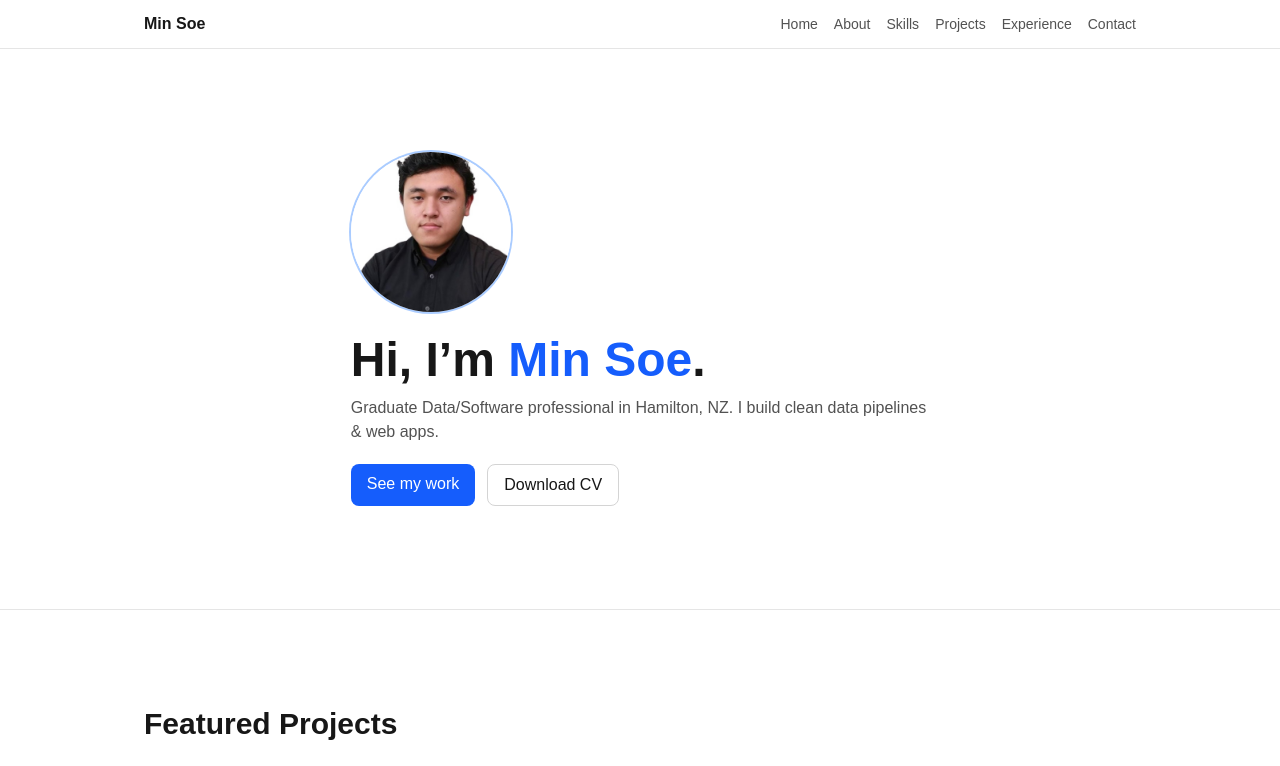
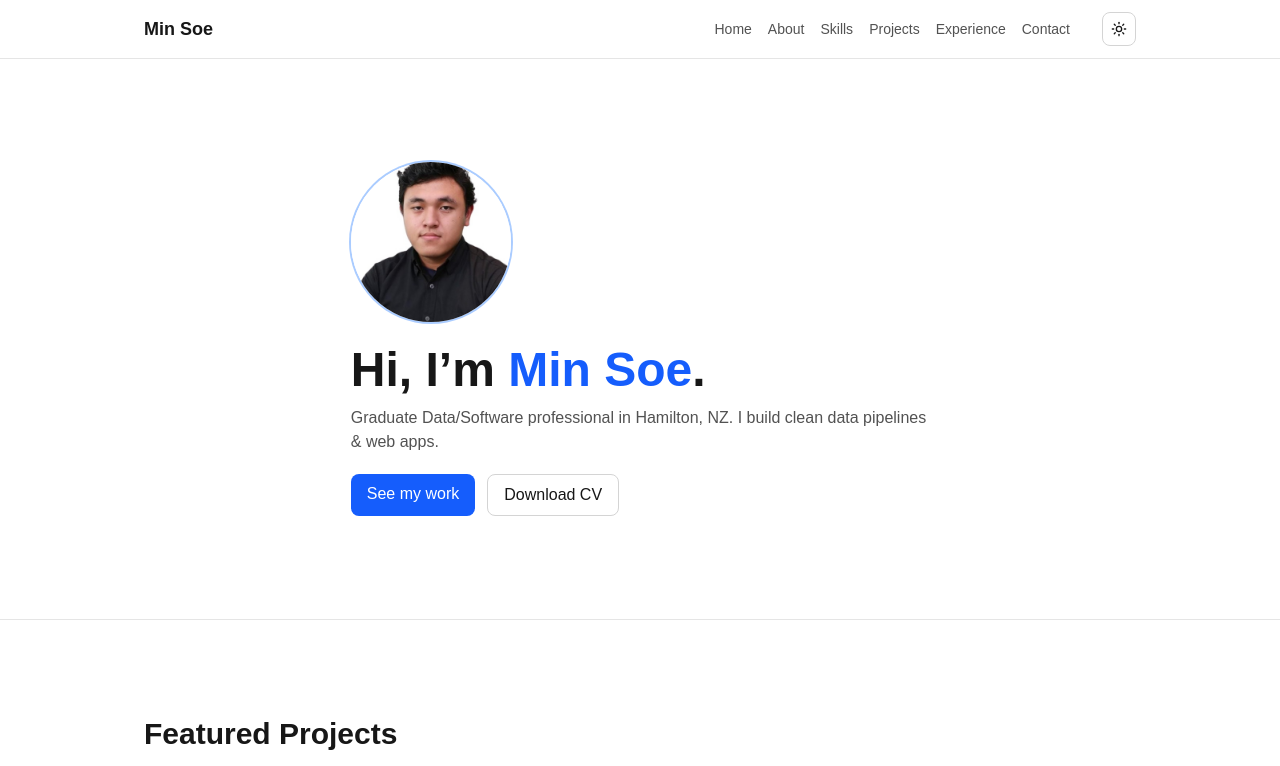
Before and after one commit to minsoehtut306/my-portfolio, a Next.js app: page / in a window 1280 px wide. Shown: the top 766 px of the page. Built offline with nearby package versions, Linux system fonts and the light colour scheme.

Commit message:
Add Dark Mode

```diff
--- a/package.json
+++ b/package.json
@@ -11,6 +11,7 @@
   "dependencies": {
     "@vercel/analytics": "^1.5.0",
     "next": "15.5.4",
+    "next-themes": "^0.4.6",
     "react": "19.1.0",
     "react-dom": "19.1.0"
   },
--- a/src/components/Navbar.tsx
+++ b/src/components/Navbar.tsx
@@ -1,5 +1,7 @@
 "use client";
 
+import { Moon, Sun } from "lucide-react";
+import { useTheme } from "next-themes";
 import Link from "next/link";
 import { useEffect, useState } from "react";
 
@@ -15,7 +17,9 @@ const items = [
 export default function Navbar() {
   const [open, setOpen] = useState(false);
   const [scrolled, setScrolled] = useState(false);
+  const { theme, setTheme } = useTheme();
 
+  // Handle navbar background change on scroll
   useEffect(() => {
     const onScroll = () => setScrolled(window.scrollY > 10);
     onScroll();
@@ -25,20 +29,28 @@ export default function Navbar() {
 
   return (
     <header
-      className={`sticky top-0 z-50 border-b
-        ${scrolled ? "backdrop-blur bg-white/70 dark:bg-black/40" : "bg-transparent"}
+      className={`sticky top-0 z-50 border-b transition-colors
+        ${
+          scrolled
+            ? "backdrop-blur bg-white/70 dark:bg-black/40"
+            : "bg-transparent"
+        }
         border-neutral-200 dark:border-neutral-800`}
     >
       <nav className="max-w-5xl mx-auto px-4 py-3 flex items-center justify-between">
-        <Link href="#home" className="font-semibold">Min Soe</Link>
+        {/* Logo / Name */}
+        <Link href="#home" className="font-semibold text-lg">
+          Min Soe
+        </Link>
 
-        {/* Desktop */}
-        <ul className="hidden md:flex gap-4">
+        {/* Desktop Navigation */}
+        <div className="hidden md:flex items-center gap-4">
+          <ul className="flex gap-4">
             {items.map((i) => (
               <li key={i.href}>
                 <a
                   href={i.href}
-                className="text-sm text-neutral-600 dark:text-neutral-300 hover:text-black dark:hover:text-white"
+                  className="text-sm text-neutral-600 dark:text-neutral-300 hover:text-black dark:hover:text-white transition"
                 >
                   {i.label}
                 </a>
@@ -46,25 +58,51 @@ export default function Navbar() {
             ))}
           </ul>
 
-        {/* Mobile button */}
+          {/* Dark Mode Toggle */}
           <button
-          className="md:hidden text-sm px-3 py-2 rounded border border-neutral-300 dark:border-neutral-700"
+            onClick={() => setTheme(theme === "light" ? "dark" : "light")}
+            className="ml-4 p-2 rounded-lg border border-neutral-300 dark:border-neutral-700 hover:bg-neutral-100 dark:hover:bg-neutral-800 transition"
+            aria-label="Toggle dark mode"
+          >
+            {theme === "light" ? <Moon size={16} /> : <Sun size={16} />}
+          </button>
+        </div>
+
+        {/* Mobile menu button */}
+        <div className="flex md:hidden items-center gap-2">
+          {/* Dark Mode Toggle (mobile) */}
+          <button
+            onClick={() => setTheme(theme === "light" ? "dark" : "light")}
+            className="p-2 rounded-lg border border-neutral-300 dark:border-neutral-700"
+            aria-label="Toggle dark mode"
+          >
+            {theme === "light" ? <Moon size={16} /> : <Sun size={16} />}
+          </button>
+
+          <button
+            className="text-sm px-3 py-2 rounded border border-neutral-300 dark:border-neutral-700"
             onClick={() => setOpen((v) => !v)}
             aria-expanded={open}
             aria-controls="mobile-menu"
           >
             Menu
           </button>
+        </div>
       </nav>
 
-      {/* Mobile menu */}
-      <div id="mobile-menu" className={`${open ? "block" : "hidden"} md:hidden border-t border-neutral-200 dark:border-neutral-800`}>
+      {/* Mobile Dropdown */}
+      <div
+        id="mobile-menu"
+        className={`${
+          open ? "block" : "hidden"
+        } md:hidden border-t border-neutral-200 dark:border-neutral-800`}
+      >
         <ul className="max-w-5xl mx-auto px-4 py-2 space-y-1">
           {items.map((i) => (
             <li key={i.href}>
               <a
                 href={i.href}
-                className="block py-2 text-neutral-700 dark:text-neutral-200"
+                className="block py-2 text-neutral-700 dark:text-neutral-200 hover:opacity-80"
                 onClick={() => setOpen(false)}
               >
                 {i.label}
```
Also changed, not shown: 1 other file (tests, documents, lock files or other folders). Lines whose indentation alone changed are shown as unchanged.
